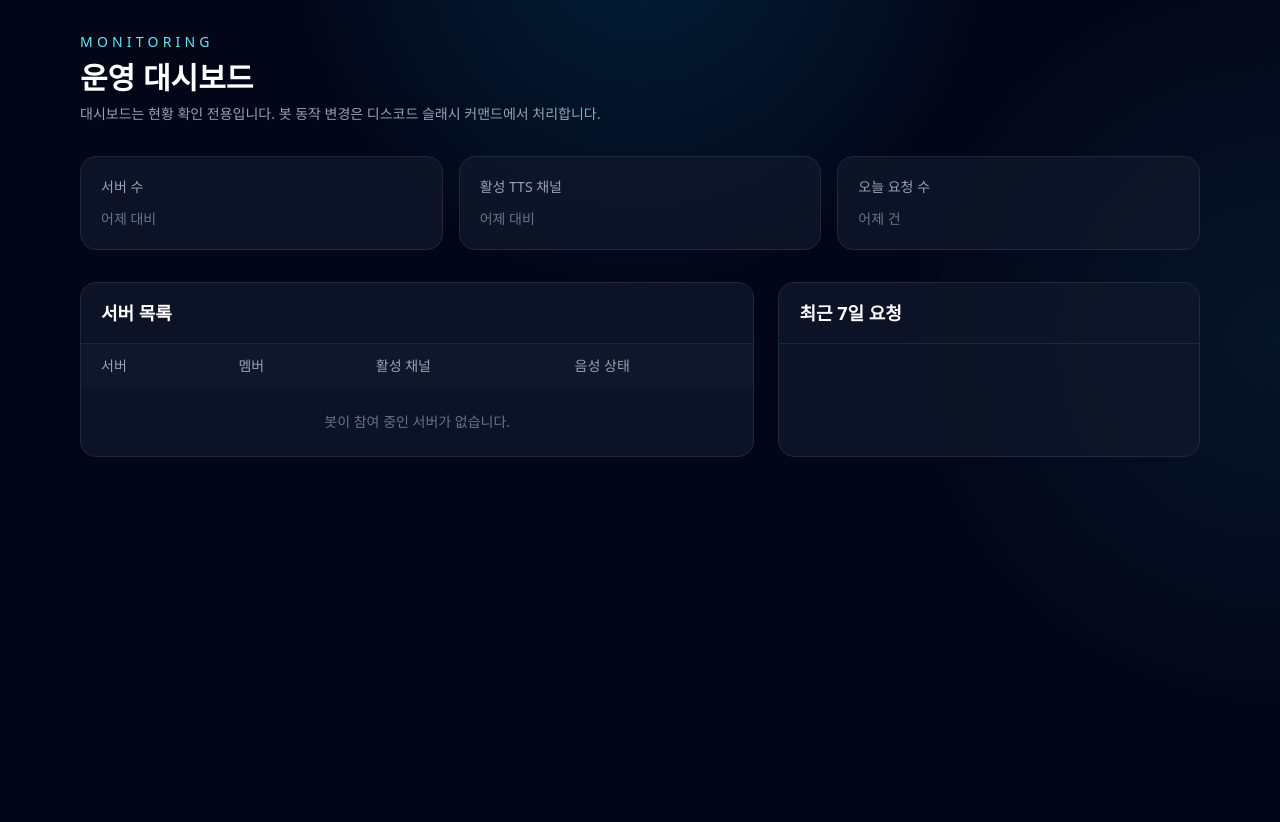
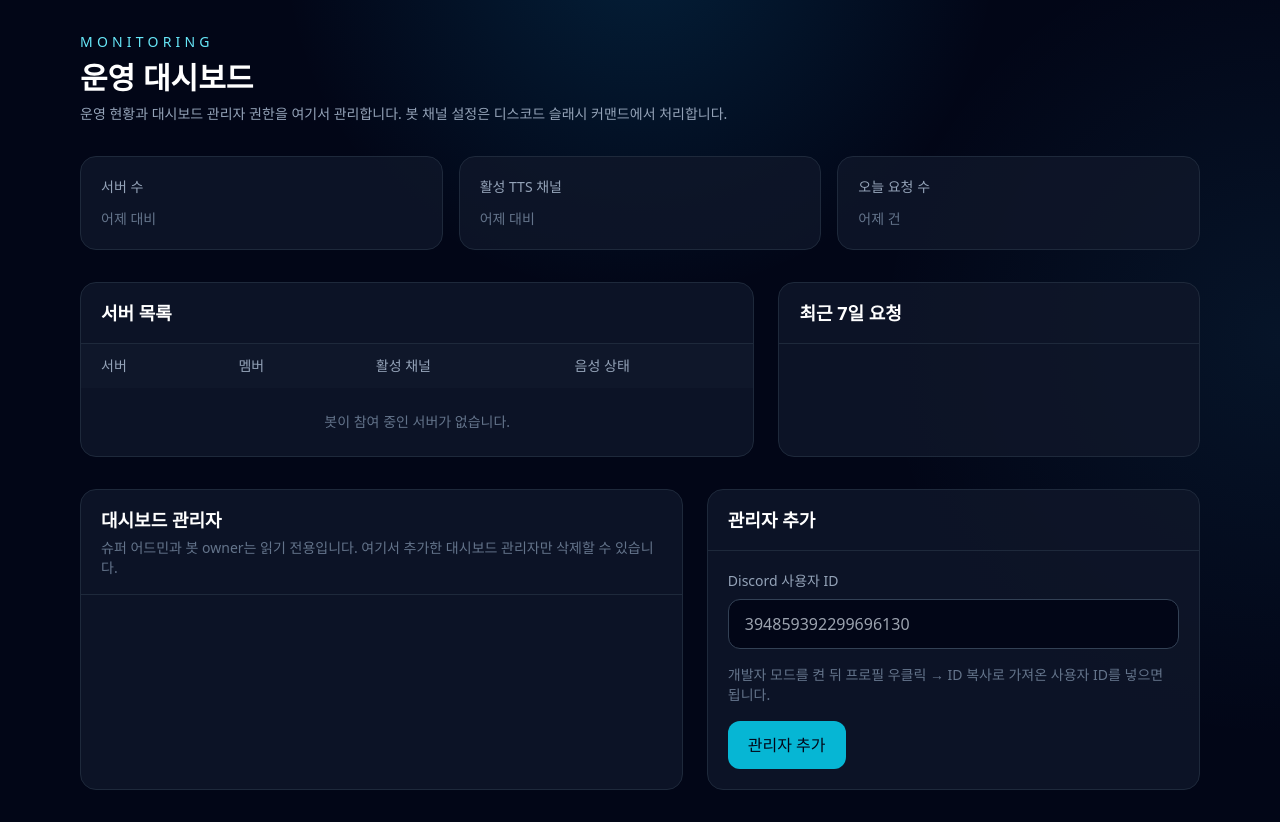
Before and after one commit to KHR0907/kyuing-bot, a Python web app: template web/templates/dashboard.html in a window 1280 px wide. Shown: the part 61-883 px from the top of the page. Before the commit the page ends 547 px from the top, so only its background shows below. Run offline with Jinja, Linux system fonts and the light colour scheme; the template is opened without the code that fills it, so the values that code supplies are empty; some libraries are stand-ins or nearby versions.

Commit message:
feat: manage dashboard admins from web

```diff
--- a/bot.py
+++ b/bot.py
@@ -41,7 +41,8 @@ async def refresh_dashboard_snapshot() -> int:
 
 
 async def refresh_dashboard_owner_ids():
-    owner_ids = set()
+    owner_ids = set(config.DASHBOARD_ADMIN_IDS)
+    owner_ids.update(await database.get_dashboard_admin_ids())
     try:
         app_info = await bot.application_info()
         if getattr(app_info, "owner", None):
@@ -50,6 +51,7 @@ async def refresh_dashboard_owner_ids():
         log.warning("대시보드 소유자 조회 실패: {}", e)
 
     bot.dashboard_owner_ids = owner_ids
+    log.info("대시보드 관리자 ID {}", sorted(owner_ids))
 
 
 @bot.event
--- a/web/app.py
+++ b/web/app.py
@@ -5,7 +5,9 @@ import aiohttp
 from loguru import logger as log
 from quart import Quart, current_app, session, redirect, render_template, request, url_for
 
+import database
 from config import (
+    DASHBOARD_ADMIN_IDS,
     DISCORD_CLIENT_ID,
     DISCORD_CLIENT_SECRET,
     DISCORD_REDIRECT_URI,
@@ -19,7 +21,9 @@ OAUTH2_URL = "https://discord.com/oauth2/authorize"
 
 
 async def get_dashboard_owner_ids(bot) -> set[int]:
-    owner_ids = {int(owner_id) for owner_id in getattr(bot, "dashboard_owner_ids", set()) if owner_id}
+    owner_ids = set(DASHBOARD_ADMIN_IDS)
+    owner_ids.update(await database.get_dashboard_admin_ids())
+    owner_ids.update(int(owner_id) for owner_id in getattr(bot, "dashboard_owner_ids", set()) if owner_id)
     if owner_ids:
         return owner_ids
 
--- a/web/templates/dashboard.html
+++ b/web/templates/dashboard.html
@@ -4,8 +4,14 @@
 <section class="mb-8">
     <p class="text-sm uppercase tracking-[0.3em] text-cyan-300">Monitoring</p>
     <h1 class="mt-2 text-3xl font-semibold text-white">운영 대시보드</h1>
-    <p class="mt-2 text-sm text-slate-400">대시보드는 현황 확인 전용입니다. 봇 동작 변경은 디스코드 슬래시 커맨드에서 처리합니다.</p>
+    <p class="mt-2 text-sm text-slate-400">운영 현황과 대시보드 관리자 권한을 여기서 관리합니다. 봇 채널 설정은 디스코드 슬래시 커맨드에서 처리합니다.</p>
 </section>
+
+{% if notice %}
+<section class="mb-6 rounded-2xl border px-5 py-4 {% if notice.level == 'success' %}border-emerald-500/30 bg-emerald-500/10 text-emerald-200{% elif notice.level == 'error' %}border-rose-500/30 bg-rose-500/10 text-rose-200{% else %}border-slate-700 bg-slate-900/80 text-slate-200{% endif %}">
+    {{ notice.message }}
+</section>
+{% endif %}
 
 <section class="grid gap-4 md:grid-cols-3">
     <article class="rounded-2xl border border-slate-800 bg-slate-900/80 p-5">
@@ -96,4 +102,58 @@
         </div>
     </article>
 </section>
+
+<section class="mt-8 grid gap-6 xl:grid-cols-[1.1fr,0.9fr]">
+    <article class="rounded-2xl border border-slate-800 bg-slate-900/80">
+        <div class="border-b border-slate-800 px-5 py-4">
+            <h2 class="text-lg font-semibold text-white">대시보드 관리자</h2>
+            <p class="mt-1 text-sm text-slate-500">슈퍼 어드민과 봇 owner는 읽기 전용입니다. 여기서 추가한 대시보드 관리자만 삭제할 수 있습니다.</p>
+        </div>
+        <div class="divide-y divide-slate-800">
+            {% for admin in admin_entries %}
+            <div class="flex items-center justify-between gap-4 px-5 py-4">
+                <div>
+                    <div class="font-medium text-white">{{ admin.user_id }}{% if admin.is_current_user %} <span class="text-cyan-300">(현재 로그인)</span>{% endif %}</div>
+                    <div class="text-xs uppercase tracking-[0.25em] {% if admin.source == 'owner' %}text-amber-300{% elif admin.source == 'super_admin' %}text-slate-400{% else %}text-emerald-300{% endif %}">
+                        {{ admin.source_label }}
+                    </div>
+                </div>
+                {% if admin.removable %}
+                <form method="post" action="/admins/{{ admin.user_id }}/delete">
+                    <button type="submit" class="rounded-xl border border-rose-500/30 bg-rose-500/10 px-4 py-2 text-sm font-medium text-rose-200 transition hover:bg-rose-500/20">
+                        삭제
+                    </button>
+                </form>
+                {% else %}
+                <span class="text-xs text-slate-500">삭제 불가</span>
+                {% endif %}
+            </div>
+            {% endfor %}
+        </div>
+    </article>
+
+    <article class="rounded-2xl border border-slate-800 bg-slate-900/80">
+        <div class="border-b border-slate-800 px-5 py-4">
+            <h2 class="text-lg font-semibold text-white">관리자 추가</h2>
+        </div>
+        <form method="post" action="/admins" class="space-y-4 p-5">
+            <label class="block">
+                <span class="mb-2 block text-sm text-slate-400">Discord 사용자 ID</span>
+                <input
+                    type="text"
+                    name="user_id"
+                    inputmode="numeric"
+                    pattern="[0-9]+"
+                    placeholder="394859392299696130"
+                    class="w-full rounded-xl border border-slate-700 bg-slate-950 px-4 py-3 text-white outline-none transition focus:border-cyan-400"
+                    required
+                >
+            </label>
+            <p class="text-sm text-slate-500">개발자 모드를 켠 뒤 프로필 우클릭 → ID 복사로 가져온 사용자 ID를 넣으면 됩니다.</p>
+            <button type="submit" class="rounded-xl bg-cyan-500 px-5 py-3 font-medium text-slate-950 transition hover:bg-cyan-400">
+                관리자 추가
+            </button>
+        </form>
+    </article>
+</section>
 {% endblock %}
```
Also changed, not shown: config.py (+12 -0 lines), database.py (+34 -0 lines), web/routes.py (+80 -3 lines), 1 other file.
